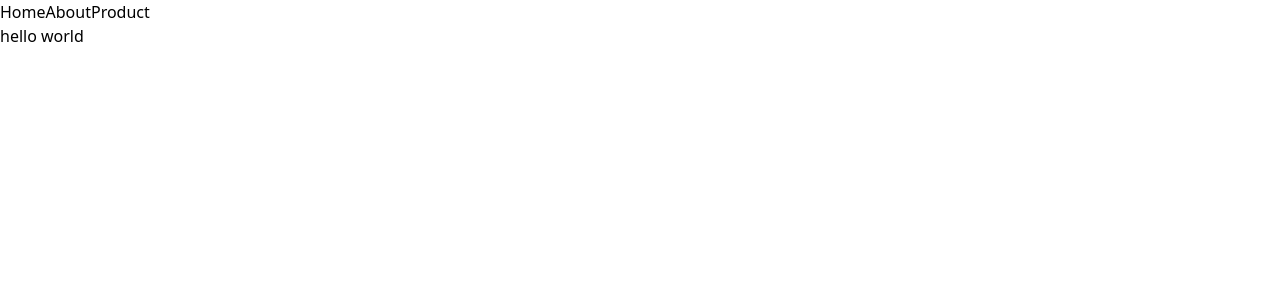
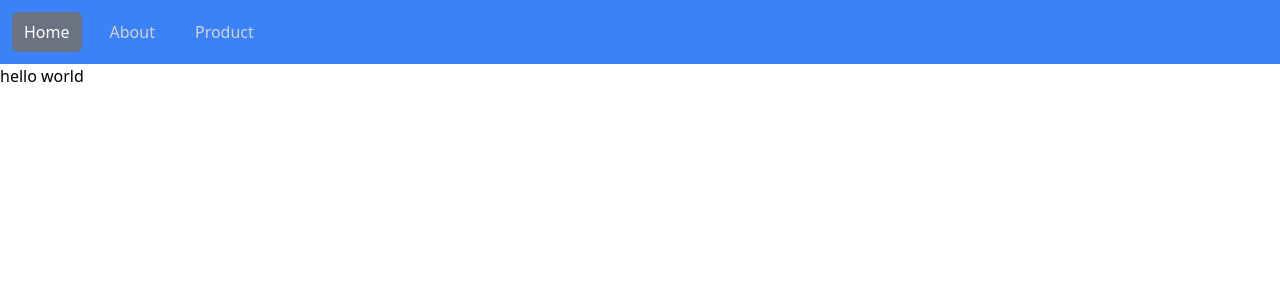
Before and after one commit to Ryuuutaaa/ts-prisma, a Next.js app: page / in a window 1280 px wide. Shown: the top 300 px of the page. Built offline with nearby package versions, Linux system fonts and the light colour scheme.

Commit message:
feat : add navbar components

```diff
--- a/app/components/Navbar.tsx
+++ b/app/components/Navbar.tsx
@@ -1,14 +1,42 @@
+"use client";
+
 import Link from "next/link";
+import { usePathname } from "next/navigation";
 import React from "react";
 
 const Navbar = () => {
+  const pathName = usePathname();
   return (
-    <div>
+    <div className="bg-blue-500 p-3">
       <nav>
-        <div>
-          <Link href="/">Home</Link>
-          <Link href="/about">About</Link>
-          <Link href="/product">Product</Link>
+        <div className="flex space-x-4">
+          <div
+            className={
+              pathName === "/"
+                ? "text-white bg-gray-500 px-3 py-2 rounded-md"
+                : "text-gray-300 hover:text-white px-3 py-2 rounded-md"
+            }
+          >
+            <Link href="/">Home</Link>
+          </div>
+          <div
+            className={
+              pathName === "/about"
+                ? "text-white bg-gray-500 px-3 py-2 rounded-md"
+                : "text-gray-300 hover:text-white px-3 py-2 rounded-md"
+            }
+          >
+            <Link href="/about">About</Link>
+          </div>
+          <div
+            className={
+              pathName === "/product"
+                ? "text-white bg-gray-500 px-3 py-2 rounded-md"
+                : "text-gray-300 hover:text-white px-3 py-2 rounded-md"
+            }
+          >
+            <Link href="/product">Product</Link>
+          </div>
         </div>
       </nav>
     </div>
```
